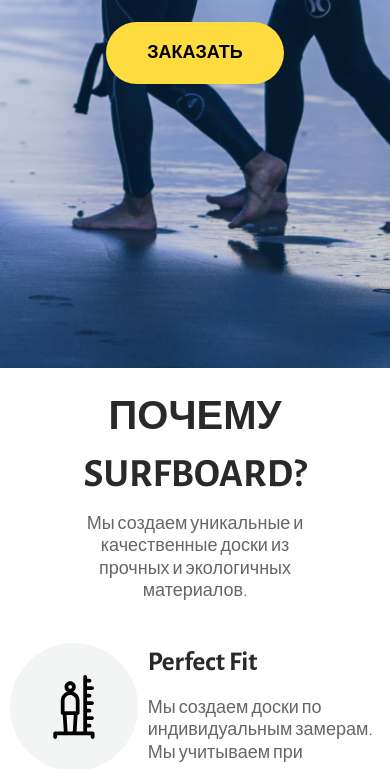
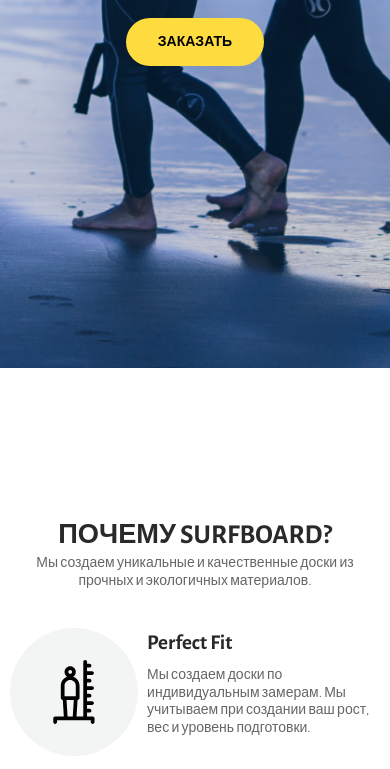
Before and after one commit to Strolse/surfboard-company, a plain HTML site: page index.html in a window 390 px wide. Shown: the part 476-1245 px from the top of the page. Drawn offline with nearby package versions, Linux system fonts and the light colour scheme.

Commit message:
внесла правки по адаптивности

```diff
--- a/css/blocks/_advantage.scss
+++ b/css/blocks/_advantage.scss
@@ -36,10 +36,10 @@
 }
 
 .advantage__title {
-  font-size: 27px;
+  font-size: rem(27px);
   color: $black;
   font-weight: bold;
-  margin-bottom: rem(18px);
+  margin-bottom: rem(12px);
 }
 
 .advantage__desc {
--- a/css/blocks/_avatar-click.scss
+++ b/css/blocks/_avatar-click.scss
@@ -4,6 +4,11 @@
   border-radius: 50%;
   overflow: hidden;
   position: relative;
+
+  @include phones {
+    width: rem(64px);
+    height: rem(64px);
+  }
 
   &--active {
     &:before {
@@ -14,6 +19,12 @@
       border: rem(6px) solid $yellow;
       position: absolute;
       display: block;
+
+      @include phones {
+        width: rem(56px);
+        height: rem(56px);
+        border: rem(4px) solid $yellow;
+      }
     }
   }
 }
--- a/css/blocks/_button.scss
+++ b/css/blocks/_button.scss
@@ -2,10 +2,10 @@
   color: #000;
   text-decoration: none;
   text-transform: uppercase;
-  font-size: 16px;
+  font-size: rem(16px);
   font-weight: 800;
   line-height: 1;
-  padding: 22px 41px;
+  padding: rem(22px) rem(41px);
   border-radius: rem(100px);
   background: $yellow;
   &:hover {
--- a/css/blocks/_feature.scss
+++ b/css/blocks/_feature.scss
@@ -5,7 +5,7 @@
 
 .feature__img {
   width: 35px;
-  margin-right: 14px;
+  margin-right: rem(14px);
   fill: #fff;
 }
 
--- a/css/blocks/_footer.scss
+++ b/css/blocks/_footer.scss
@@ -1,6 +1,12 @@
 .footer__container {
   display: flex;
   justify-content: space-between;
+
+  @include phones {
+    flex-direction: column;
+    align-items: center;
+
+  }
 }
 
 .footer {
@@ -14,7 +20,15 @@
   font-size: rem(21px);
 }
 
+.footer__contacts {
+  @include phones{
+    display: flex;
+    flex-direction: column;
+    align-items: center;
+  }
+}
+
 .footer__number {
-  font-size: 21px;
+  font-size: rem(21px);
   font-weight: normal;
 }
--- a/css/blocks/_form.scss
+++ b/css/blocks/_form.scss
@@ -1,4 +1,3 @@
-
 .form {
   display: flex;
   color: #fff;
@@ -7,6 +6,10 @@
     flex-direction: column;
     padding: 0 17%;
     margin: 0 auto;
+  }
+
+  @include phones {
+    padding: 0;
   }
 }
 
@@ -29,7 +32,7 @@
 
   @include tablets {
     padding-left: 0;
-    margin-bottom: 17px;
+    margin-bottom: rem(17px);
   }
 }
 
--- a/css/blocks/_headline.scss
+++ b/css/blocks/_headline.scss
@@ -8,6 +8,10 @@
 
   &__title {
     margin-bottom: rem(12px);
+
+    @include phones {
+      margin-bottom: rem(9px);
+    }
   }
 
   &__subtitle {
@@ -18,5 +22,10 @@
     @include tablets {
       padding: 0 20%;
     }
+
+    @include phones {
+      padding: 0 3%;
+
+    };
   }
 }
--- a/css/blocks/_hero.scss
+++ b/css/blocks/_hero.scss
@@ -2,7 +2,7 @@
   background: url("../img/hero-background.png") center top / cover no-repeat;
   background-color: #1968B1;
   height: 100vh;
-  min-height: rem(652px);
+  min-height: 652px;
   color: #fff;
 
   @include tablets {
@@ -45,25 +45,33 @@
 
   @include tablets {
     padding-right: 0;
+    font-size: rem(47px);
   }
 
   @include phones {
+    font-size: rem(40px);
     line-height: 1;
+    margin-bottom: rem(10px);
+  }
+
+  @include smartphones {
+    font-size: rem(35px);
   }
 }
 
 .hero__text {
-  font-size: 21px;
+  font-size: rem(21px);
   margin-bottom: rem(30px);
 
   @include phones {
     font-size: 18px;
+    margin-bottom: rem(40px);
   }
 }
 
 .button.hero__button {
     @include phones {
-      font-size: 18px;
+      font-size: rem(18px);
     }
 }
 
--- a/css/blocks/_reviews.scss
+++ b/css/blocks/_reviews.scss
@@ -4,7 +4,7 @@
   margin-bottom: rem(15px);
 
   @include tablets {
-    padding: 56px 18px 22px;
+    padding: rem(56px) rem(18px) rem(22px);
     margin-bottom: rem(30px);
   }
 }
@@ -25,10 +25,10 @@
   margin-right: rem(40px);
 
   @include tablets {
-    width: 130px;
-    height: 130px;
+    width: rem(130px);
+    height: rem(130px);
     margin-right: 0;
-    margin-bottom: 30px;
+    margin-bottom: rem(30px);
   }
 }
 
@@ -44,12 +44,11 @@
 
   @include tablets {
     padding-right: 0;
-
   }
 }
 
 .reviews__title {
-  font-size: 27px;
+  font-size: rem(27px);
   font-weight: bold;
   color: $black;
   margin-bottom: rem(12px);
--- a/css/blocks/_section.scss
+++ b/css/blocks/_section.scss
@@ -1,6 +1,6 @@
 .section {
   height: 100vh;
-  min-height: rem(652px);
+  min-height: 652px;
   display: flex;
   flex-direction: column;
   justify-content: center;
@@ -15,4 +15,13 @@
   text-transform: uppercase;
   text-align: center;
   margin-bottom: rem(25px);
+
+  @include phones {
+    font-size: rem(40px);
+    line-height: 1;
+  }
+
+  @include smartphones {
+    font-size: rem(35px);
+  }
 }
--- a/css/layout.scss
+++ b/css/layout.scss
@@ -1,8 +1,8 @@
 html {
   font-size: $baseFontSize;
 
-  @include phones {
-    font-size: $baseFontSize - 3px;
+  @include smartphones {
+    font-size: $baseFontSize - 4px;
   }
 }
 
@@ -17,7 +17,6 @@ body {
   -moz-osx-font-smoothing: grayscale;
   position: relative;
   color: #666;
-  font-size: $baseFontSize;
 }
 
 .wrapper{
--- a/css/main.scss
+++ b/css/main.scss
@@ -5,6 +5,7 @@ $baseFontSize: 18px;
 
 $tablets: 768px;
 $phones: 480px;
+$smartphones: 435px;
 
 //colors
 $yellow: #FEDB3F;
--- a/css/media.scss
+++ b/css/media.scss
@@ -13,3 +13,9 @@
     @content;
   }
 }
+
+@mixin smartphones {
+  @media screen and (max-width: $smartphones) {
+    @content;
+  }
+}
```
Also changed, not shown: css/main.css.
